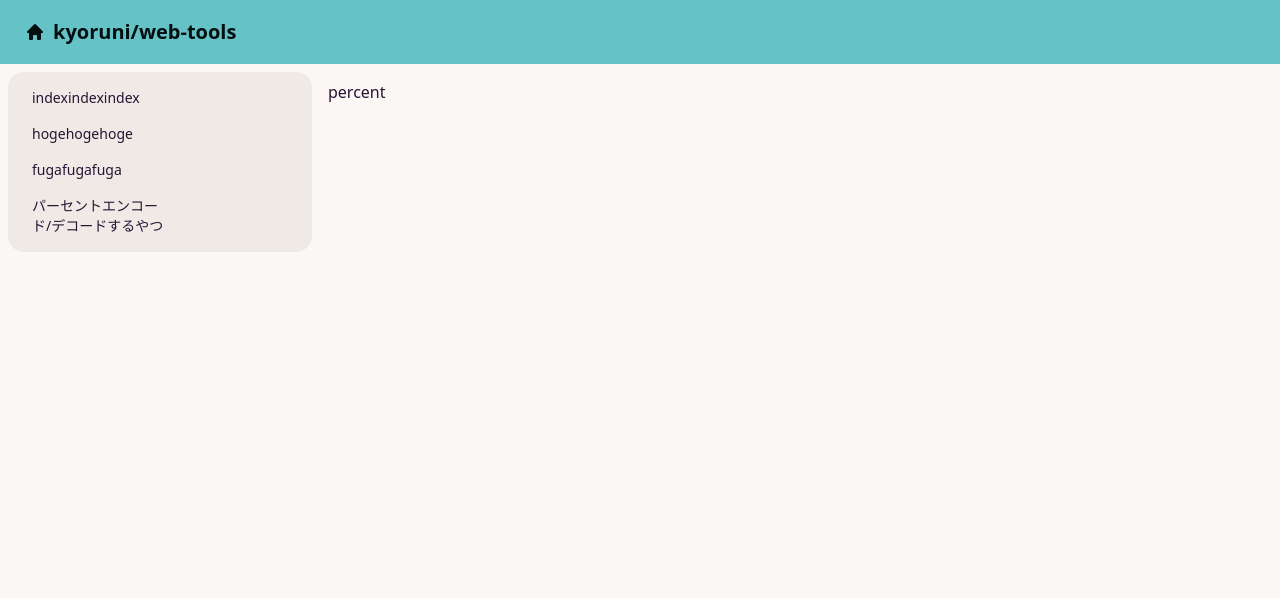
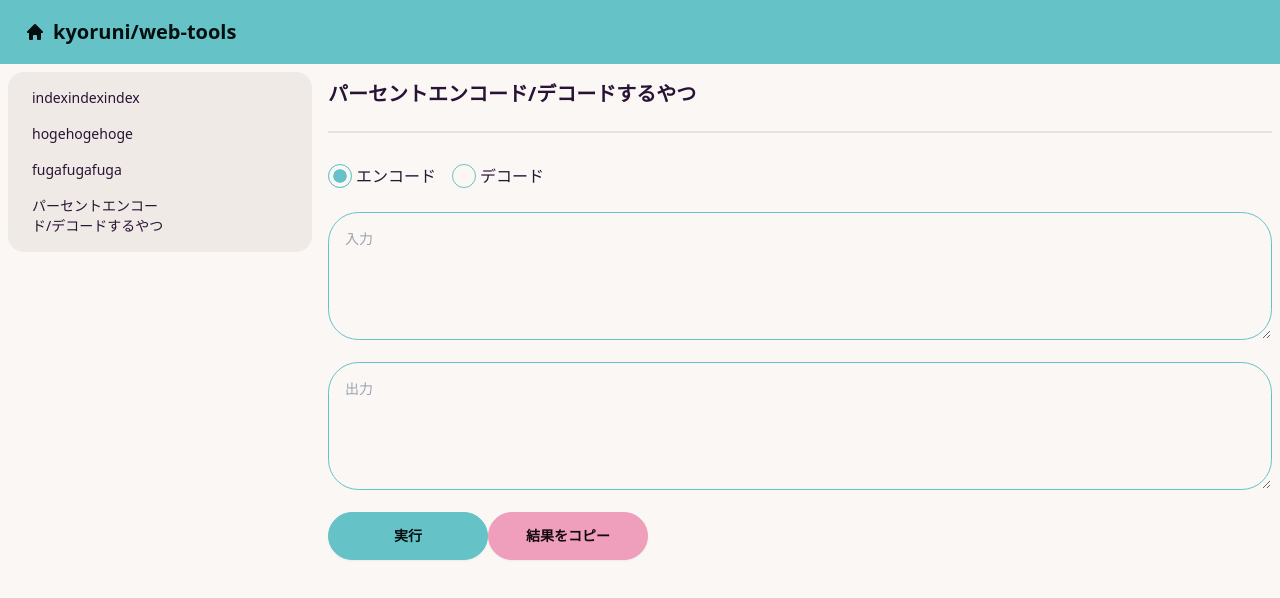
Before and after one commit to kyoruni/web-tools, a Nuxt app: page /percent-endecode in a window 1280 px wide. Shown: the top 598 px of the page. Built offline with nearby package versions, Linux system fonts and the light colour scheme.

Commit message:
:lipstick: 見た目の作成

```diff
--- a/pages/percent-endecode.vue
+++ b/pages/percent-endecode.vue
@@ -1,5 +1,16 @@
 <template>
   <div class="percent-endecode">
-    percent
+    <h2 class="text-xl font-extrabold">パーセントエンコード/デコードするやつ</h2>
+    <div class="divider"></div>
+    <div class="flex items-center pb-4">
+      <input type="radio" name="radio-1" id="hoge" class="radio radio-primary" checked="checked" />
+      <label for="hoge" class="label cursor-pointer pr-4">エンコード</label>
+      <input type="radio" name="radio-1" id="fuga" class="radio radio-primary" />
+      <label for="fuga" class="label cursor-pointer">デコード</label>
+    </div>
+    <textarea class="textarea textarea-primary textarea-md w-full h-32 mb-4" placeholder="入力"></textarea>
+    <textarea class="textarea textarea-primary textarea-md w-full h-32" placeholder="出力"></textarea>
+    <button class="btn btn-primary w-40 mt-4 mb-4">実行</button>
+    <button class="btn btn-secondary w-40 mt-4 mb-4">結果をコピー</button>
   </div>
 </template>
```
